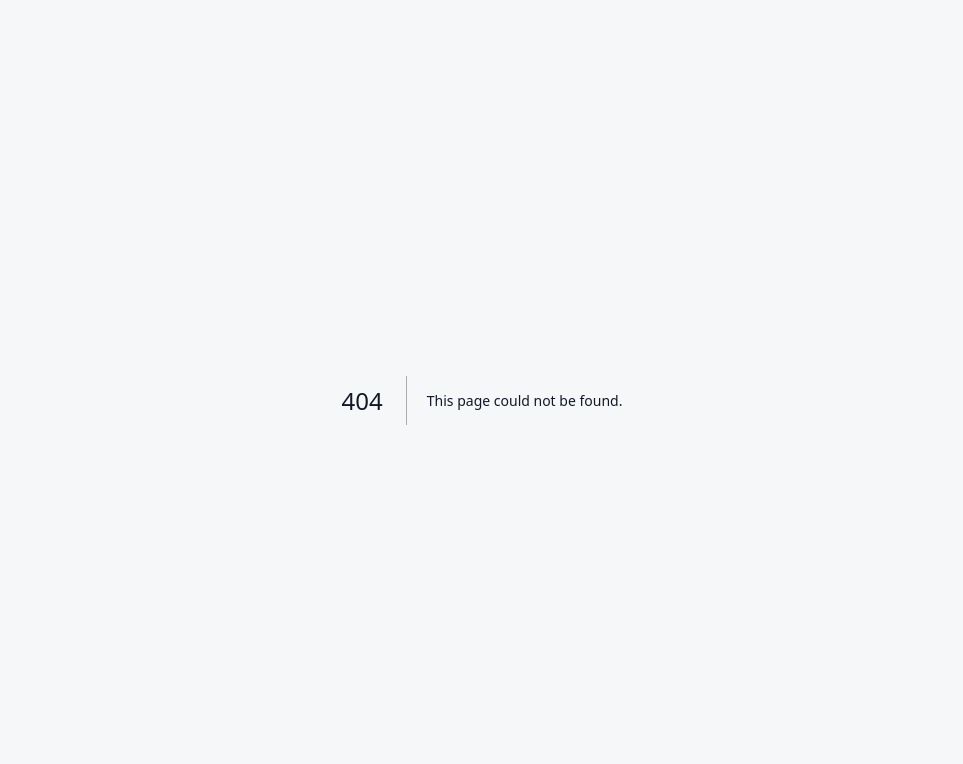
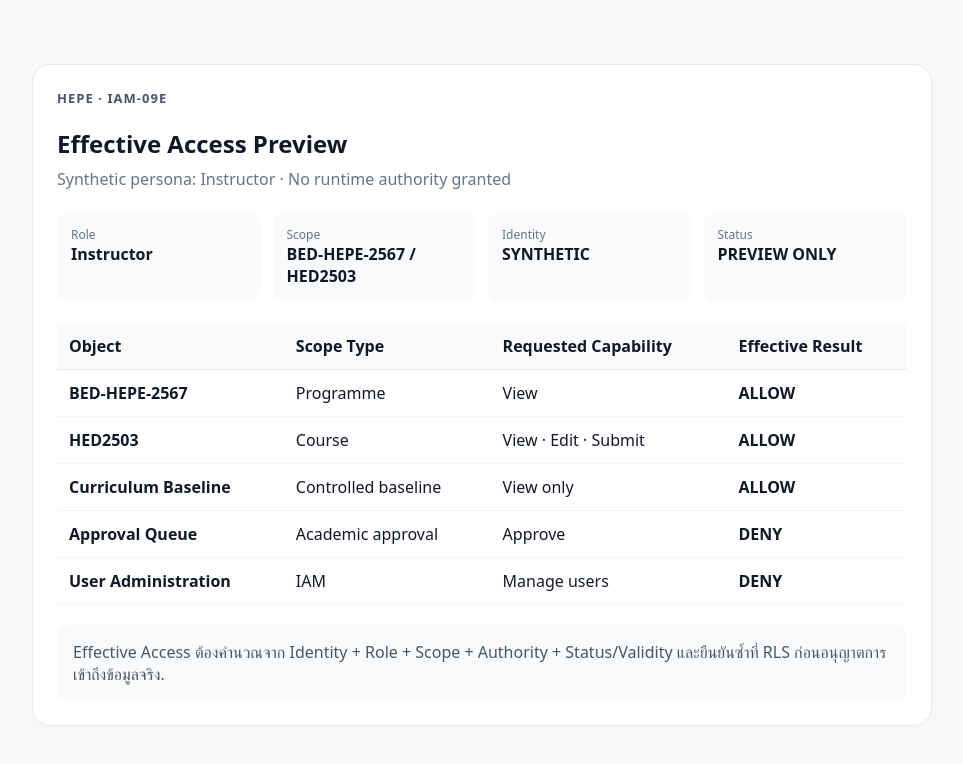
Before and after one commit to kasemch/hepe-ui-prototype, a Next.js app: page /user-access/effective-access in a window 1280 px wide. Before the commit this address had no page. Shown: the top 764 px of the page, without its empty margins (158-1121 px from the left). Built offline with nearby package versions, Linux system fonts and the light colour scheme.

Commit message:
feat(iam): add effective access preview

```diff
--- /dev/null
+++ b/app/user-access/effective-access/page.tsx
@@ -0,0 +1,41 @@
+const accessRows = [
+  ["BED-HEPE-2567","Programme","View","ALLOW"],
+  ["HED2503","Course","View · Edit · Submit","ALLOW"],
+  ["Curriculum Baseline","Controlled baseline","View only","ALLOW"],
+  ["Approval Queue","Academic approval","Approve","DENY"],
+  ["User Administration","IAM","Manage users","DENY"],
+];
+
+export default function EffectiveAccessPreview() {
+  return (
+    <main style={{maxWidth:900,margin:"40px auto",padding:24}}>
+      <section style={{background:"white",border:"1px solid #e2e8f0",borderRadius:18,padding:24}}>
+        <div style={{fontSize:13,fontWeight:700,letterSpacing:".08em",color:"#475569"}}>HEPE · IAM-09E</div>
+        <h1 style={{marginBottom:8}}>Effective Access Preview</h1>
+        <p style={{marginTop:0,color:"#64748b"}}>Synthetic persona: Instructor · No runtime authority granted</p>
+
+        <div style={{display:"grid",gridTemplateColumns:"repeat(auto-fit,minmax(180px,1fr))",gap:12,margin:"22px 0"}}>
+          {[['Role','Instructor'],['Scope','BED-HEPE-2567 / HED2503'],['Identity','SYNTHETIC'],['Status','PREVIEW ONLY']].map(([k,v])=>(
+            <div key={k} style={{background:"#f8fafc",borderRadius:12,padding:14}}><div style={{fontSize:12,color:"#64748b"}}>{k}</div><strong>{v}</strong></div>
+          ))}
+        </div>
+
+        <div style={{overflowX:"auto"}}>
+          <table style={{width:"100%",borderCollapse:"collapse",minWidth:650}}>
+            <thead><tr style={{background:"#f8fafc",textAlign:"left"}}>{['Object','Scope Type','Requested Capability','Effective Result'].map(h=><th key={h} style={{padding:12,borderBottom:"1px solid #e2e8f0"}}>{h}</th>)}</tr></thead>
+            <tbody>{accessRows.map(([obj,type,cap,result])=><tr key={obj}>
+              <td style={{padding:12,borderBottom:"1px solid #f1f5f9",fontWeight:700}}>{obj}</td>
+              <td style={{padding:12,borderBottom:"1px solid #f1f5f9"}}>{type}</td>
+              <td style={{padding:12,borderBottom:"1px solid #f1f5f9"}}>{cap}</td>
+              <td style={{padding:12,borderBottom:"1px solid #f1f5f9",fontWeight:700}}>{result}</td>
+            </tr>)}</tbody>
+          </table>
+        </div>
+
+        <div style={{marginTop:20,padding:16,borderRadius:12,background:"#f8fafc",color:"#475569"}}>
+          Effective Access ต้องคำนวณจาก Identity + Role + Scope + Authority + Status/Validity และยืนยันซ้ำที่ RLS ก่อนอนุญาตการเข้าถึงข้อมูลจริง.
+        </div>
+      </section>
+    </main>
+  );
+}
```
